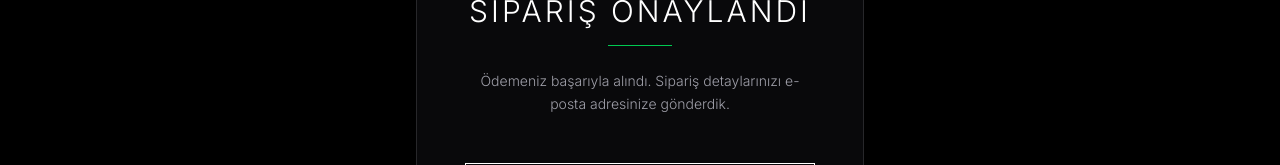
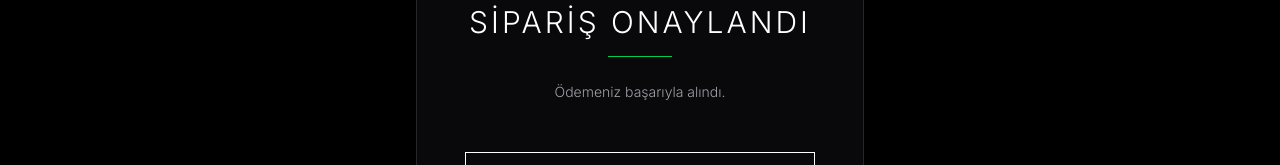
Before and after one commit to emirhan492/velovis-frontend, a Next.js app in the folder velovis-frontend/: page /payment/success in a window 1280 px wide. Shown: the part 402-567 px from the top of the page. Built offline with nearby package versions, Linux system fonts and the light colour scheme; no server answers.

Commit message:
velovis-frontend

```diff
--- a/velovis-frontend/src/app/payment/success/page.tsx
+++ b/velovis-frontend/src/app/payment/success/page.tsx
@@ -33,7 +33,7 @@ export default function PaymentSuccessPage() {
         <div className="h-px w-16 bg-green-500 mx-auto mb-6"></div>
 
         <p className="text-zinc-400 mb-12 text-sm font-light leading-relaxed">
-          Ödemeniz başarıyla alındı. Sipariş detaylarınızı e-posta adresinize gönderdik.
+          Ödemeniz başarıyla alındı.
         </p>
 
         <div className="space-y-4">
```
